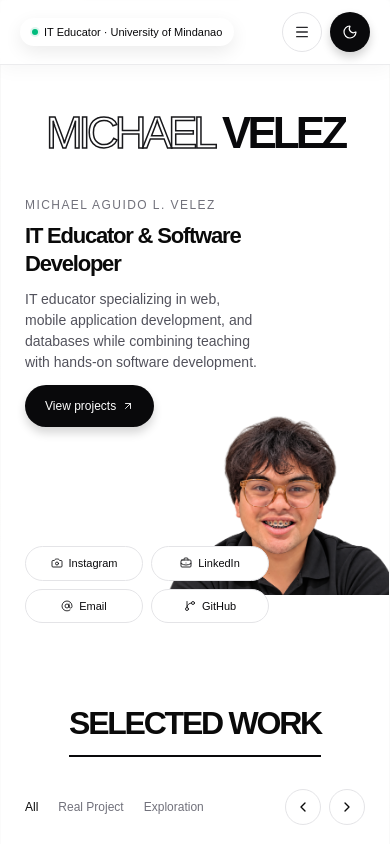
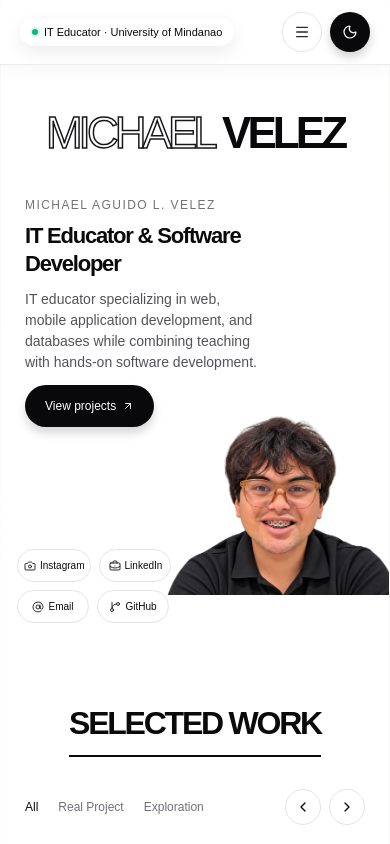
Before and after one commit to Maikeru123/teachermaikeru, a Next.js app: page / in a window 390 px wide. Shown: the top 844 px of the page. Built offline with nearby package versions, Linux system fonts and the light colour scheme.

Commit message:
fix: keep mobile social links clear of portrait

```diff
--- a/components/portfolio/hero.tsx
+++ b/components/portfolio/hero.tsx
@@ -34,7 +34,7 @@ export function Hero() {
         <a href="#work" className="group mt-3 inline-block"><ArrowButton>View projects</ArrowButton></a>
       </div>
 
-      <div className="hero-socials absolute bottom-7 left-6 z-20 flex max-w-[calc(100%-3rem)] flex-wrap justify-start gap-2 sm:bottom-auto sm:left-auto sm:right-[4.5%] sm:top-[96px] sm:flex-nowrap sm:justify-end">
+      <div className="hero-socials absolute bottom-7 left-4 z-20 flex max-w-[170px] flex-wrap justify-start gap-2 sm:bottom-auto sm:left-auto sm:right-[4.5%] sm:top-[96px] sm:max-w-[calc(100%-3rem)] sm:flex-nowrap sm:justify-end">
         <SocialPill name="Instagram" />
         <SocialPill name="LinkedIn" />
         <SocialPill name="Email" />
--- a/components/portfolio/primitives.tsx
+++ b/components/portfolio/primitives.tsx
@@ -45,7 +45,7 @@ export function SocialPill({ name }: { name: SocialName }) {
       aria-label={name}
       target="_blank"
       rel="noreferrer"
-      className="inline-flex min-w-[118px] items-center justify-center gap-1.5 whitespace-nowrap rounded-full border border-zinc-200 bg-white px-3.5 py-2 text-[11px] font-medium text-zinc-950 transition-all hover:-translate-y-0.5 hover:border-zinc-400 hover:shadow-sm dark:border-zinc-700 dark:bg-zinc-800 dark:text-zinc-100 dark:hover:border-zinc-500"
+      className="inline-flex min-w-[72px] items-center justify-center gap-1 whitespace-nowrap rounded-full border border-zinc-200 bg-white px-1.5 py-2 text-[10px] font-medium text-zinc-950 transition-all hover:-translate-y-0.5 hover:border-zinc-400 hover:shadow-sm sm:min-w-[118px] sm:gap-1.5 sm:px-3.5 sm:text-[11px] dark:border-zinc-700 dark:bg-zinc-800 dark:text-zinc-100 dark:hover:border-zinc-500"
     >
       <Icon className="size-3" strokeWidth={1.7} />
       {name}
```
